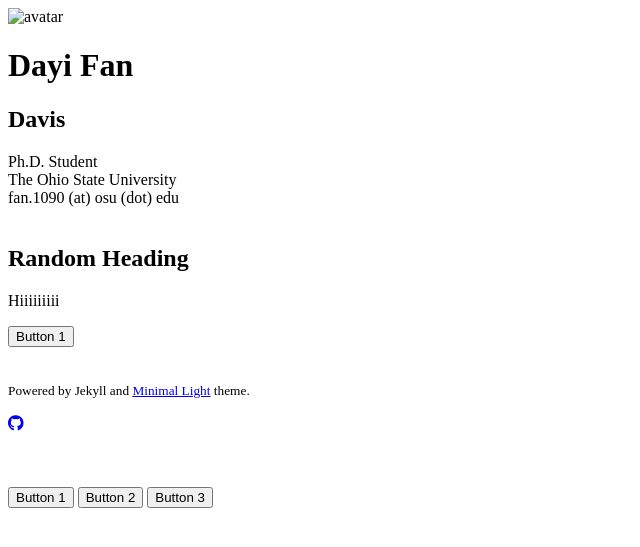
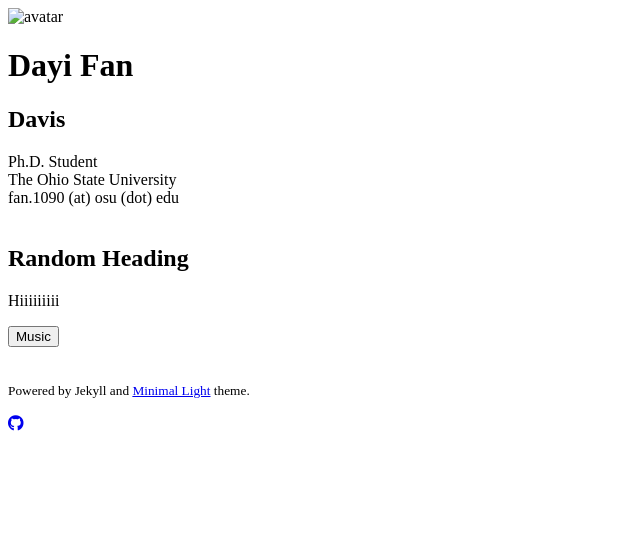
Before and after one commit to Davis-Fan/dayi.io, a Jekyll site: the page built from blogs/index.md, in a window 1280 px wide. Shown: the top 547 px of the page, without its empty margins (0-640 px from the left). Built offline with Jekyll 4.4.1, drawn with Linux system fonts in a browser that asks for light colours; nearby versions of some CDN libraries; a style sheet for code colours, icons or effects is not loaded; our own code applies the rules of GitHub Pages for plain Markdown files.

Commit message:
Update homepage.html

```diff
--- a/_layouts/homepage.html
+++ b/_layouts/homepage.html
@@ -28,6 +28,13 @@
     .tab-content {
       display: none;
     }
+    .tab-button {
+      background: none;
+      border: none;
+      padding: 0;
+      cursor: pointer;
+      text-decoration: underline;
+    }
   </style>
   <script>
     function showTab(tabId) {
@@ -43,6 +50,7 @@
         selectedTab.style.display = "block";
       }
     }
+
   </script>
 
   </head>
@@ -75,11 +83,11 @@
       {{ content }}
 
   <div>
-    <button onclick="showTab('tab1')">Button 1</button>
+    <button onclick="showTab('tab1')">Music</button>
   </div>
 
   <div id="tab1" class="tab-content">
-    <h2>Content for Button 1</h2>
+    <h2>Content for Music</h2>
     <p>This is the content for Button 1.</p>
   </div>
 
@@ -123,26 +131,5 @@
       ga('send', 'pageview');
     </script>
     {% endif %}
-
-    <div>
-    <button onclick="showTab('tab1')">Button 1</button>
-    <button onclick="showTab('tab2')">Button 2</button>
-    <button onclick="showTab('tab3')">Button 3</button>
-  </div>
-
-  <div id="tab1" class="tab-content">
-    <h2>Content for Button 1</h2>
-    <p>This is the content for Button 1.</p>
-  </div>
-
-  <div id="tab2" class="tab-content">
-    <h2>Content for Button 2</h2>
-    <p>This is the content for Button 2.</p>
-  </div>
-
-  <div id="tab3" class="tab-content">
-    <h2>Content for Button 3</h2>
-    <p>This is the content for Button 3.</p>
-  </div>
   </body>
 </html>
```
